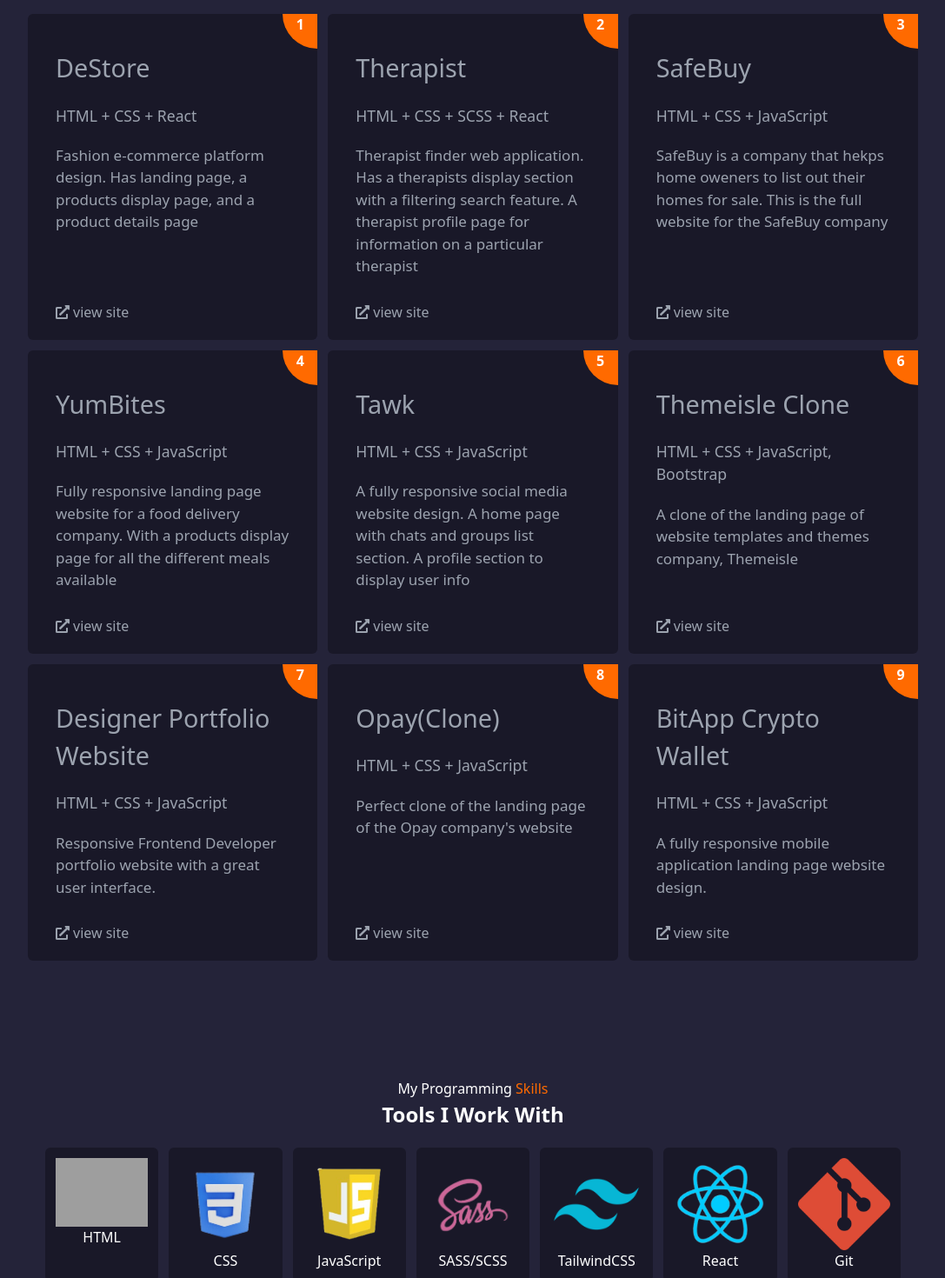
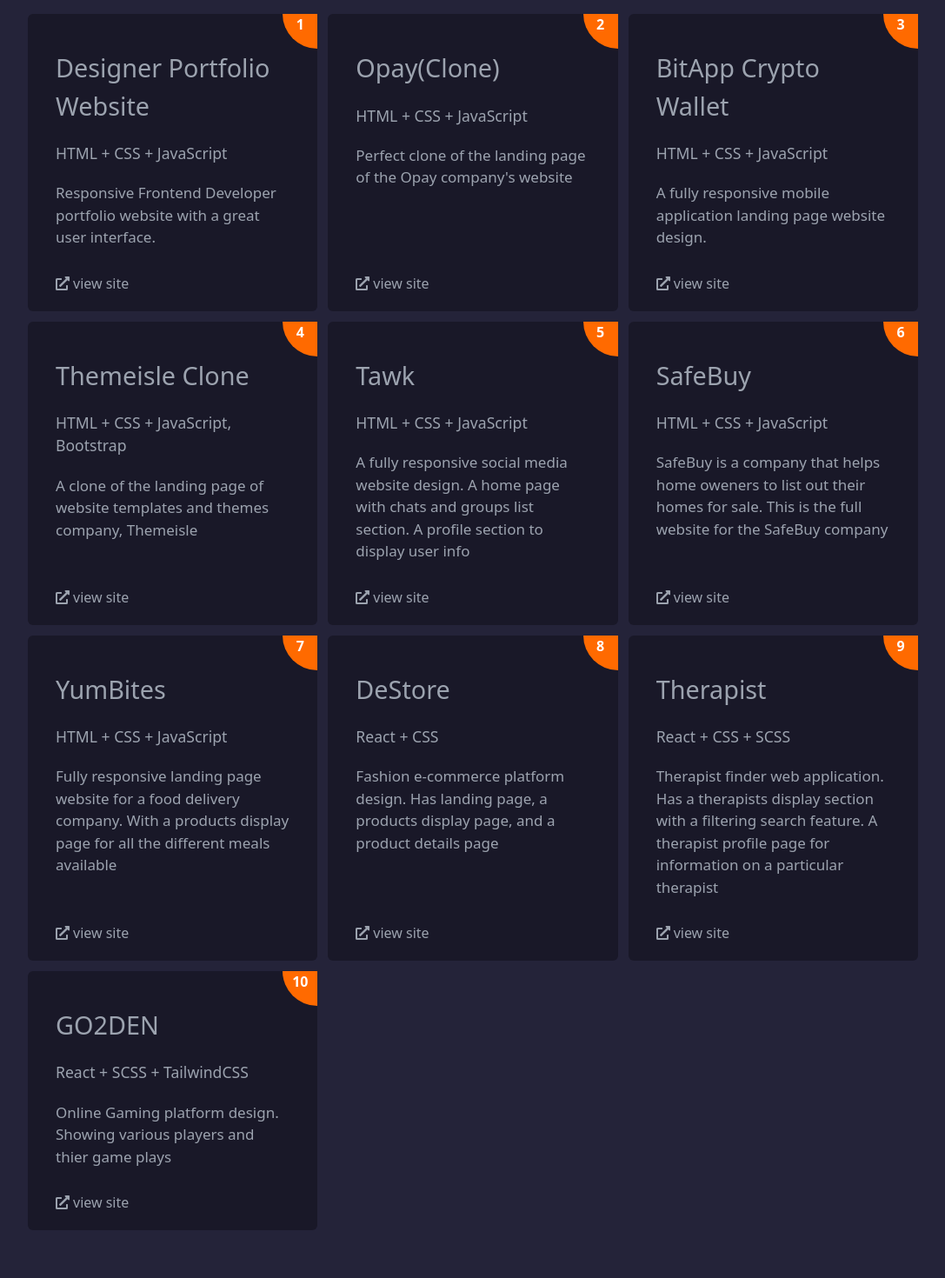
Before and after one commit to PJmax26/JawadX, a React (Create React App) app: page / in a window 1280 px wide. Shown: the part 2180-3650 px from the top of the page at 87% size, without its empty margins (96-1183 px from the left). Built offline with nearby package versions, Linux system fonts and the light colour scheme; grey boxes are pictures that could not be loaded.

Commit message:
new project commit
added new project, GO2DEN...

```diff
--- a/src/Components/Skills.jsx
+++ b/src/Components/Skills.jsx
@@ -7,11 +7,12 @@
         My Programming <span className="text-orange">Skills</span>
       </h3>
       <h1 className="hlg text-center">Tools I Work With</h1>
-      <div className="grid grid-cols-3 sm:grid-cols-5 md:grid-cols-7 gap-3 p-5">
+      <div className="grid grid-cols-3 sm:grid-cols-5 md:grid-cols-7 gap-1 sm:gap-3 p-5">
         {skillsList.map(({ id, title, img }) => (
           <div key={id} className="p-3 rounded-md bg-indigo_dark  text-center">
             <img src={img} alt="" />
-            <p>{title}</p>
+            {/* <p className="hsm">{title}</p> */}
+            <small>{title}</small>
           </div>
         ))}
       </div>
--- a/src/Data.js
+++ b/src/Data.js
@@ -82,39 +82,35 @@
 export const projectsList = [
   {
     id: 1,
-    title: "DeStore",
-    stack: "HTML + CSS + React",
-    desc: "Fashion e-commerce platform design. Has landing page, a products display page, and a product details page",
-    github: "https://www.github.com/PJmax26",
-    site: "https://destore-jade.vercel.app/",
-    rank: "featured",
+    title: "Designer Portfolio Website",
+    stack: "HTML + CSS + JavaScript",
+    desc: "Responsive Frontend Developer portfolio website with a great user interface.",
+    github: "https://github.com/PJmax26/Designer-Portfolio",
+    site: "https://dori-web-designer.netlify.app/",
   },
   {
     id: 2,
-    title: "Therapist",
-    stack: "HTML + CSS + SCSS + React",
-    desc: "Therapist finder web application. Has a therapists display section with a filtering search feature. A therapist profile page for information on a particular therapist",
-    github: "https://www.github.com/PJmax26",
-    site: "https://dori-therapist.vercel.app/",
-    rank: "featured",
+    title: "Opay(Clone)",
+    stack: "HTML + CSS + JavaScript",
+    desc: "Perfect clone of the landing page of the  Opay company's website",
+    github: "https://github.com/PJmax26",
+    site: "https://opayclone.netlify.app/",
   },
   {
     id: 3,
-    title: "SafeBuy",
+    title: "BitApp Crypto Wallet",
     stack: "HTML + CSS + JavaScript",
-    desc: "SafeBuy is a company that hekps home oweners to list out their homes for sale. This is the full website for the SafeBuy company",
-    github: "https://www.github.com/PJmax26",
-    site: "https://safebuy.vercel.app/",
-    rank: "featured",
+    desc: "A fully responsive mobile application landing page website design.",
+    github: "https://github.com/PJmax26/BitApp",
+    site: "https://bitapp.netlify.app/",
   },
   {
     id: 4,
-    title: "YumBites",
-    stack: "HTML + CSS + JavaScript",
-    desc: "Fully responsive landing page website for a food delivery company. With a products display page for all the different meals available",
+    title: "Themeisle Clone",
+    stack: "HTML + CSS + JavaScript, Bootstrap",
+    desc: "A clone of the landing page of website templates and themes company, Themeisle",
     github: "https://www.github.com/PJmax26",
-    site: "https://tommyorder.vercel.app/",
-    rank: "featured",
+    site: "https://tawk-mauve.vercel.app/",
   },
   {
     id: 5,
@@ -127,34 +123,47 @@
   },
   {
     id: 6,
-    title: "Themeisle Clone",
-    stack: "HTML + CSS + JavaScript, Bootstrap",
-    desc: "A clone of the landing page of website templates and themes company, Themeisle",
+    title: "SafeBuy",
+    stack: "HTML + CSS + JavaScript",
+    desc: "SafeBuy is a company that helps home oweners to list out their homes for sale. This is the full website for the SafeBuy company",
     github: "https://www.github.com/PJmax26",
-    site: "https://tawk-mauve.vercel.app/",
+    site: "https://safebuy.vercel.app/",
+    rank: "featured",
   },
   {
     id: 7,
-    title: "Designer Portfolio Website",
+    title: "YumBites",
     stack: "HTML + CSS + JavaScript",
-    desc: "Responsive Frontend Developer portfolio website with a great user interface.",
-    github: "https://github.com/PJmax26/Designer-Portfolio",
-    site: "https://dori-web-designer.netlify.app/",
+    desc: "Fully responsive landing page website for a food delivery company. With a products display page for all the different meals available",
+    github: "https://www.github.com/PJmax26",
+    site: "https://tommyorder.vercel.app/",
+    rank: "featured",
   },
   {
     id: 8,
-    title: "Opay(Clone)",
-    stack: "HTML + CSS + JavaScript",
-    desc: "Perfect clone of the landing page of the  Opay company's website",
-    github: "https://github.com/PJmax26",
-    site: "https://opayclone.netlify.app/",
+    title: "DeStore",
+    stack: "React + CSS",
+    desc: "Fashion e-commerce platform design. Has landing page, a products display page, and a product details page",
+    github: "https://www.github.com/PJmax26",
+    site: "https://destore-jade.vercel.app/",
+    rank: "featured",
   },
   {
     id: 9,
-    title: "BitApp Crypto Wallet",
-    stack: "HTML + CSS + JavaScript",
-    desc: "A fully responsive mobile application landing page website design.",
-    github: "https://github.com/PJmax26/BitApp",
-    site: "https://bitapp.netlify.app/",
+    title: "Therapist",
+    stack: "React + CSS + SCSS",
+    desc: "Therapist finder web application. Has a therapists display section with a filtering search feature. A therapist profile page for information on a particular therapist",
+    github: "https://www.github.com/PJmax26",
+    site: "https://dori-therapist.vercel.app/",
+    rank: "featured",
+  },
+  {
+    id: 10,
+    title: "GO2DEN",
+    stack: "React + SCSS + TailwindCSS",
+    desc: "Online Gaming platform design. Showing various players and thier game plays",
+    github: "https://www.github.com/PJmax26",
+    site: "https://go2den.vercel.app/",
+    rank: "featured",
   },
 ];
```
